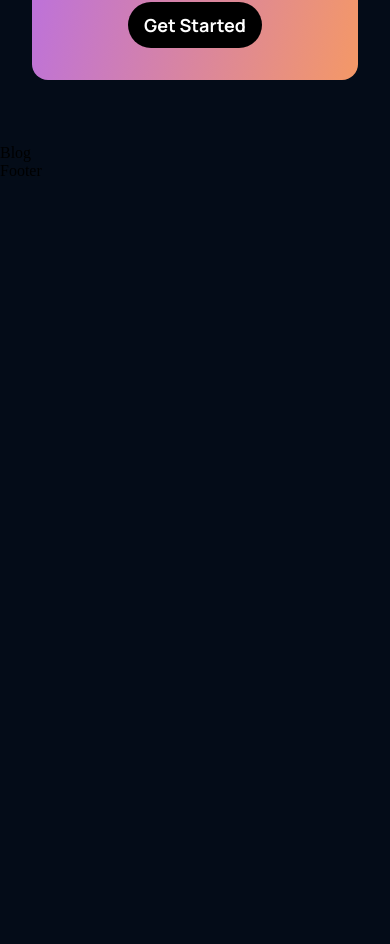
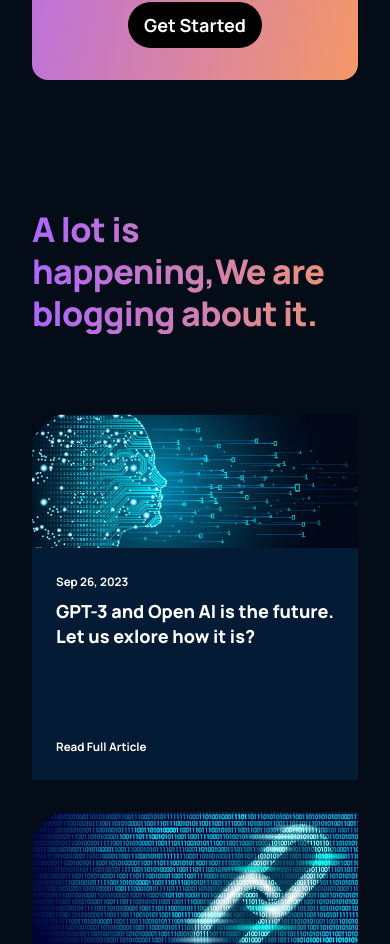
Before and after one commit to thihatheinhtutlu/gpt3_thomas, a React (Create React App) app: page / in a window 390 px wide. Shown: the part 4657-5601 px from the top of the page. Before the commit the page ends 4837 px from the top, so only its background shows below. Built offline with nearby package versions, Linux system fonts and the light colour scheme.

Commit message:
updated my blog component as well as cool responsive design

```diff
--- a/src/components/article/Article.css
+++ b/src/components/article/Article.css
@@ -0,0 +1,55 @@
+.gpt3__blog-container_article {
+    width: 100%;
+    height: 100%;
+    display: flex;
+    flex-direction: column;
+    background: var(--color-footer);
+}
+
+.gpt3__blog-container-article-image {
+    width: 100%;
+    height: 100%;
+    background: var(--color-bg);
+}
+
+.gpt3__blog-container-article-image img {
+    width: 100%;
+    height: 100%;
+}
+
+.gpt3__blog-container_article-content {
+    display: flex;
+    flex-direction: column;
+    justify-content: space-between;
+    padding: 1rem 1.5rem;
+    height: 100%;
+}
+
+.gpt3__blog-container_article-content p {
+    font-family: var(--font-family);
+    font-weight: bold;
+    font-size: 11.649px;
+    line-height: 35px;
+    color: #FFFFFF;
+}
+
+.gpt3__blog-container_article-content h3 {
+    font-family: var(--font-family);
+    font-weight: 800;
+    font-size: 25.11px;
+    line-height: 30px;
+    color: #FFFFFF;
+    margin-bottom: 5rem;
+    cursor: pointer;
+}
+
+.gpt3__blog-container_article-content p:last-child {
+    cursor: pointer;
+}
+
+@media screen and (max-width: 550px) {
+    .gpt3__blog-container_article-content h3 {
+        font-size: 18px;
+        line-height: 25px;
+    }
+}
--- a/src/components/article/Article.jsx
+++ b/src/components/article/Article.jsx
@@ -1,10 +1,19 @@
 import React from 'react';
 import './Article.css';
 
-const Article = () => {
+const Article = ({ imgUrl, date, title }) => {
   return (
-    <div>
-        Article
+    <div className='gpt3__blog-container_article'>
+        <div className='gpt3__blog-container-article-image'>
+          <img src={imgUrl} alt='blog'/>
+        </div>
+        <div className='gpt3__blog-container_article-content'>
+          <div>
+            <p> {date} </p>
+            <h3> {title} </h3>
+          </div>
+            <p>Read Full Article</p>
+        </div>
     </div>
   )
 }
--- a/src/containers/blog/Blog.css
+++ b/src/containers/blog/Blog.css
@@ -0,0 +1,76 @@
+.gpt3__blog {
+    display: flex;
+    flex-direction: column;
+}
+
+.gpt3__blog-heading {
+    width: 100%;
+    text-align: left;
+    margin-bottom: 5rem;
+}
+
+.gpt3__blog-heading h1 {
+    font-family: var(--font-family);
+    font-weight: 800;
+    font-size: 62px;
+    line-height: 75px;
+    letter-spacing: -0.04rem;
+}
+
+.gpt3__blog-container {
+    display: flex;
+    flex-direction: row;
+}
+
+.gpt3__blog-container_groupA {
+    flex: 0.75;
+    margin-right: 2rem;
+}
+
+.gpt3__blog-container_groupB {
+    flex: 1;
+    display: grid;
+    grid-template-columns: repeat(2, 1fr);
+    grid-gap: 2rem;
+}
+
+@media screen and (max-width: 990px) {
+    .gpt3__blog-container {
+        flex-direction: column-reverse;
+    }
+
+
+    .gpt3__blog-container_groupA {
+        margin: 2rem 0;
+    }
+
+    .gpt3__blog-container_groupA .gpt3__blog-container_article  {
+       width: 48%;
+    }
+
+    .gpt3__blog-container_groupA .gpt3__blog-container_article-image {
+        height: 250px;
+    }
+}
+
+@media screen and (max-width: 700px) {
+    .gpt3__blog-container_groupB {
+        grid-template-columns: repeat(1, 1fr);
+    }
+
+    .gpt3__blog-container_groupA .gpt3__blog-container_article  {
+       width: 100%;
+    }
+
+    .gpt3__blog-heading h1 {
+        font-size: 46px;
+        line-height: 52px;
+    }
+}
+
+@media screen and (max-width: 550px) {
+    .gpt3__blog-heading h1 {
+        font-size: 34px;
+        line-height: 42px;
+    }
+}
--- a/src/containers/blog/Blog.jsx
+++ b/src/containers/blog/Blog.jsx
@@ -1,10 +1,25 @@
 import React from 'react';
+import Article from '../../components/article/Article'
+import { blog01, blog02, blog03, blog04, blog05 } from './import';
 import './Blog.css';
 
 const Blog = () => {
   return (
-    <div>
-        Blog
+    <div className='gpt3__blog section__padding' id='blog'>
+        <div className='gpt3__blog-heading'>
+          <h1 className='gradient__text'>A lot is happening,We are blogging about it.</h1>
+        </div>
+        <div className='gpt3__blog-container'>
+          <div className='gpt3__blog-container_groupA'>
+            <Article imgUrl={blog01} date="Sep 26, 2023" title="GPT-3 and Open  AI is the future. Let us exlore how it is?"/>
+          </div>
+          <div className='gpt3__blog-container_groupB'>
+            <Article imgUrl={blog02} date="Sep 26, 2023" title="GPT-3 and Open  AI is the future. Let us exlore how it is?"/>
+            <Article imgUrl={blog03} date="Sep 26, 2023" title="GPT-3 and Open  AI is the future. Let us exlore how it is?"/>
+            <Article imgUrl={blog04} date="Sep 26, 2023" title="GPT-3 and Open  AI is the future. Let us exlore how it is?"/>
+            <Article imgUrl={blog05} date="Sep 26, 2023" title="GPT-3 and Open  AI is the future. Let us exlore how it is?"/>
+          </div>
+        </div>
     </div>
   )
 }
--- /dev/null
+++ b/src/containers/blog/import.js
@@ -0,0 +1,13 @@
+import blog01 from '../../assets/images/blog01.png';
+import blog02 from '../../assets/images/blog02.png';
+import blog03 from '../../assets/images/blog03.png';
+import blog04 from '../../assets/images/blog04.png';
+import blog05 from '../../assets/images/blog05.png';
+
+export {
+   blog01,
+   blog02,
+   blog03,
+   blog04,
+   blog05,
+}
```
